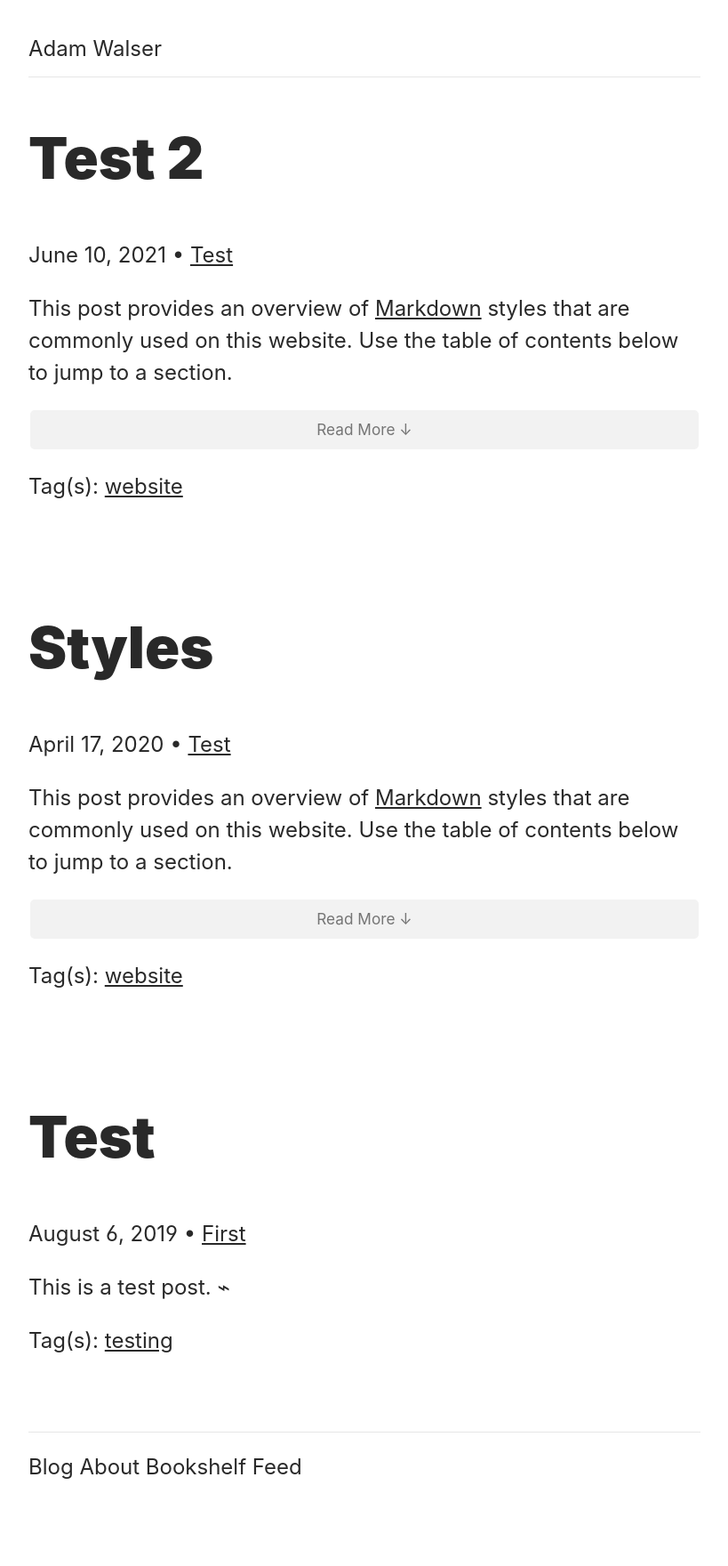
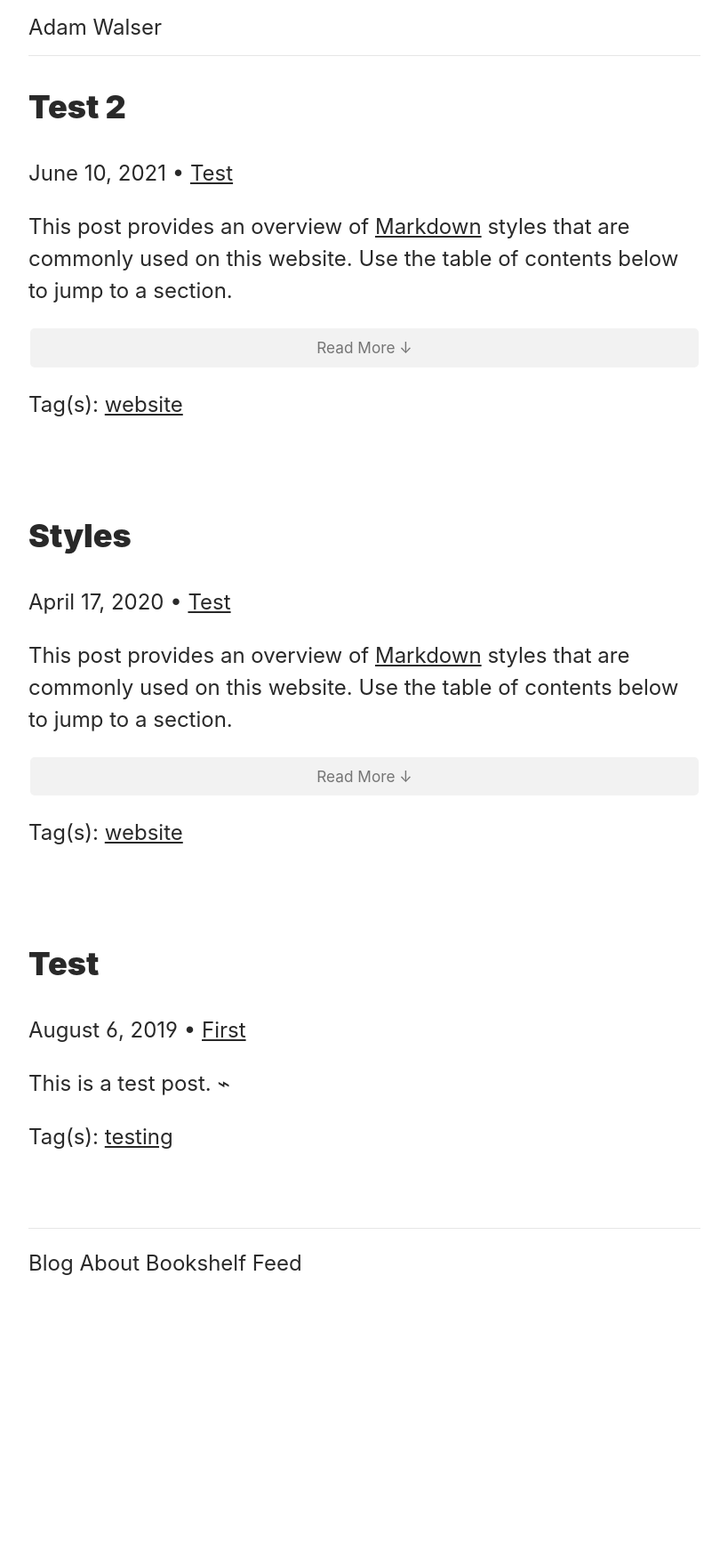
Before and after one commit to ajpwalser/ajpwalser.github.io, a Jekyll site: the page built from index.html, in a window 1280 px wide. Shown: the whole page at 89% size, without its empty margins (230-1049 px from the left). Built offline with Jekyll 4.4.1, drawn with Linux system fonts in a browser that asks for light colours; some web fonts are replaced; the list of posts is cut into pages by our own code; after the commit the page ends 1507 px from its top, so only the background shows below that.

Commit message:
Update style.css

```diff
--- a/css/style.css
+++ b/css/style.css
@@ -13,7 +13,6 @@ body {
   font-size: 100%;
   line-height: 1.3;
   color: rgb(41, 41, 41);
-  padding: 1em;
 }
 
 .container {
@@ -58,11 +57,6 @@ h2,
 h3,
 h4 {
   font-weight: 900;
-}
-
-h2 {
-	font-size: 2.7em;
-	line-height: 1.15em;
 }
 
 h2 a {
```
